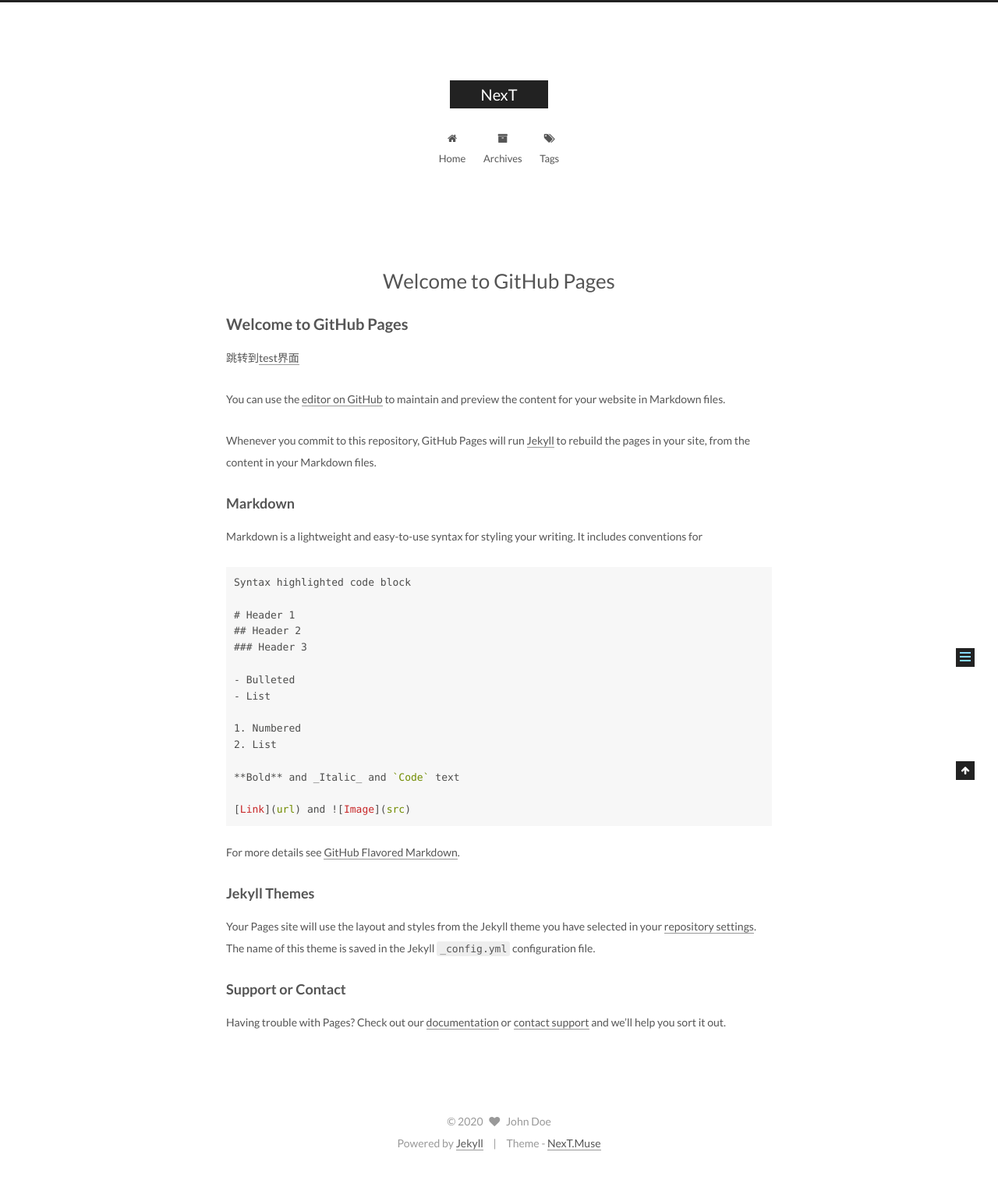
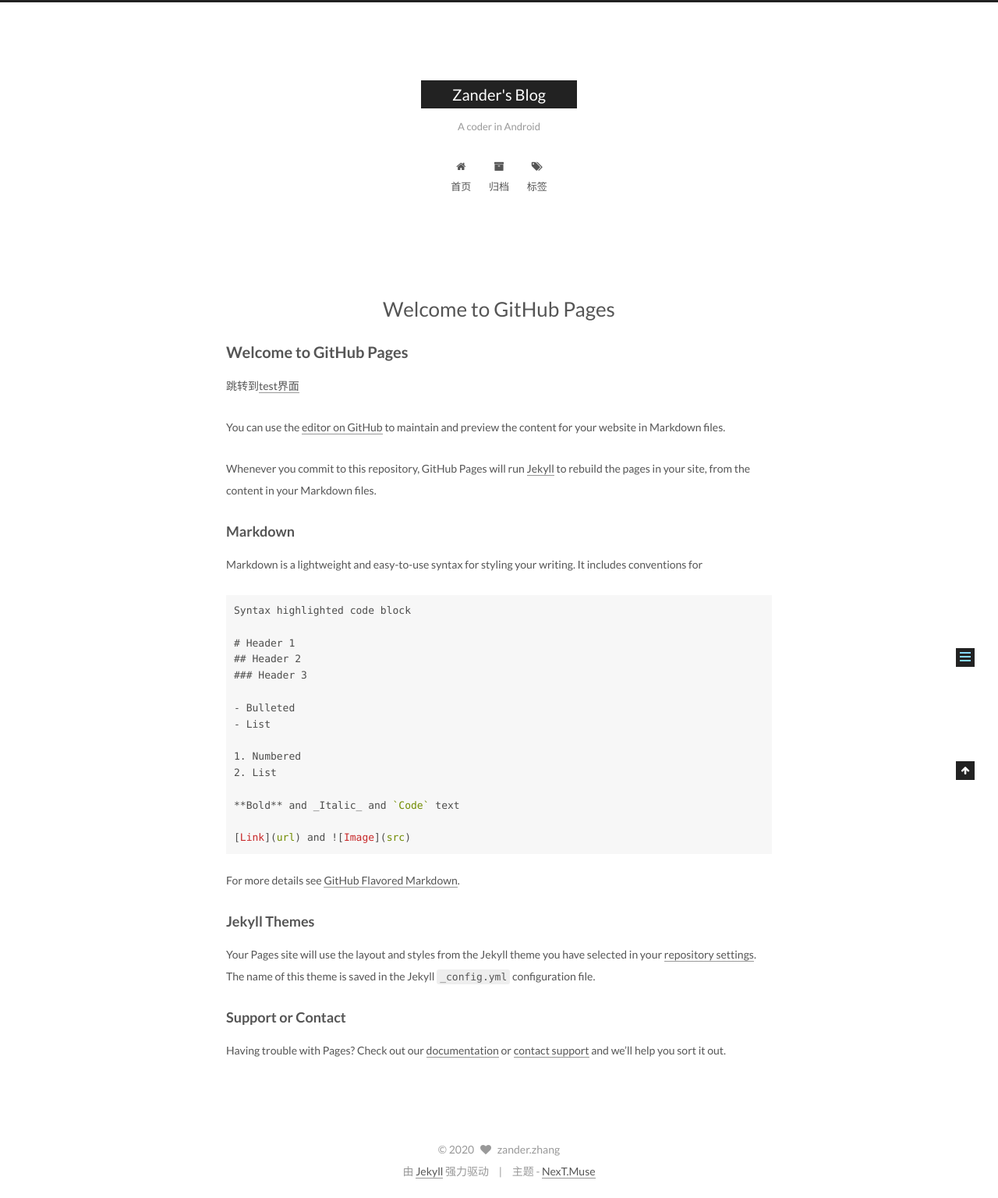
Before and after one commit to Zander2014/Zander2014.github.io, a Jekyll site: the page built from index.md, in a window 1280 px wide. Shown: the whole page at 78% size. Built offline with Jekyll 4.4.1, drawn with Linux system fonts in a browser that asks for light colours; emoji names are drawn with the system emoji font; our own code applies the rules of GitHub Pages for plain Markdown files; the list of posts is cut into pages by our own code; before the commit the page ends 1500 px from its top, so only the background shows below that.

Commit message:
修改_config.yml，注释掉markdown: kramdown

```diff
--- a/_config.yml
+++ b/_config.yml
@@ -4,12 +4,12 @@
 # ---------------------------------------------------------------
 
 # Site
-title: NexT
-subtitle:
-description:
-author: John Doe
+title: Zander's Blog
+subtitle: A coder in Android
+description: 这是我的第一个博客
+author: zander.zhang
 # Support language: de, en, fr-FR, id, ja, ko, pt-BR, pt, ru, zh-Hans, zh-hk, zh-tw
-language: en
+language: zh-Hans
 date_format: '%Y-%m-%d'
 
 # URL
@@ -45,9 +45,9 @@ highlight:
 
 #### Markdown Processors
 ## 'redcarpet' is unsupported on GitHub Pages now.
-markdown: kramdown
-kramdown:
-    input: GFM
+# markdown: kramdown
+# kramdown:
+    # input: GFM
 
 # Default Attributes
 ## Docs: https://jekyllrb.com/docs/configuration/#front-matter-defaults
```
